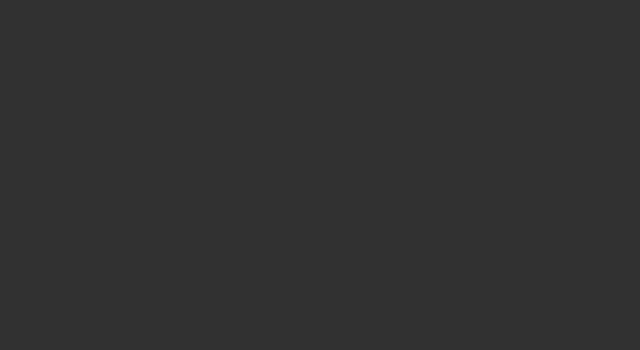
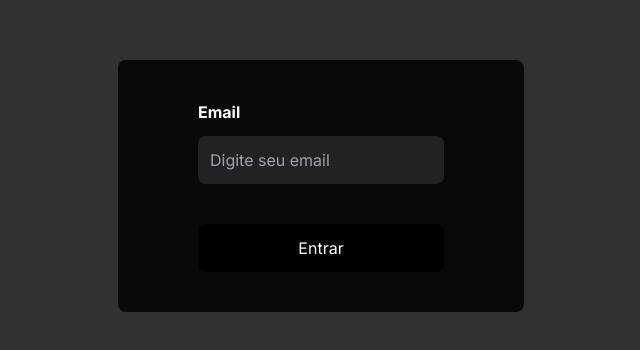
Before and after one commit to EmersonMatias/front-end-paggo, a Next.js app: page / in a window 1280 px wide. Shown: the part 214-564 px from the top of the page, without its empty margins (319-959 px from the left). Built offline with nearby package versions, Linux system fonts and the light colour scheme.

Commit message:
feat: login-form component interface

```diff
--- /dev/null
+++ b/app/components/login-form.tsx
@@ -0,0 +1,24 @@
+'use client'
+import { useForm } from "react-hook-form"
+
+export default function LoginForm(){
+   const {register, handleSubmit, formState: {errors}} = useForm<Input>()
+
+    console.log(errors.email)
+
+    function onSubmit(e: Input){
+        console.log(e)
+    }
+
+    return(
+        <form className="bg-black w-fit flex flex-col bg-opacity-80 backdrop-blur-md py-10 px-20 text-white rounded-lg" onSubmit={handleSubmit(onSubmit)}>
+
+            <label htmlFor="email" className="mb-3 font-bold">Email</label>
+            <input type="email" id="mail" placeholder="Digite seu email" className="pl-3 py-3 bg-white bg-opacity-10 rounded-lg" {...register("email", {required: true})}/>
+           {errors.email &&  <p className="text-red-500 font-bold mt-4">Por favor, digite seu email!</p>}
+
+            <button className="bg-black mt-10 py-3 rounded-lg">Entrar</button>
+
+        </form>
+    )
+}
--- a/app/page.tsx
+++ b/app/page.tsx
@@ -1,7 +1,11 @@
+import LoginForm from "./components/login-form";
+
 export default function Home() {
 
   return (
-    <main className="bg-[#313131] w-full h-dvh ">
+    <main className="bg-[#313131] w-full h-dvh flex items-center justify-center">
+
+      <LoginForm/>
 
     </main>
   )
--- a/package.json
+++ b/package.json
@@ -12,6 +12,7 @@
     "next": "14.2.4",
     "react": "^18",
     "react-dom": "^18",
+    "react-hook-form": "^7.51.5",
     "tesseract.js": "^5.1.0"
   },
   "devDependencies": {
--- /dev/null
+++ b/type.d.ts
@@ -0,0 +1,3 @@
+type Input = {
+    email: string
+}
```
Also changed, not shown: public/imageTest.webp (deleted), 1 other file (tests, documents, lock files or other folders).
